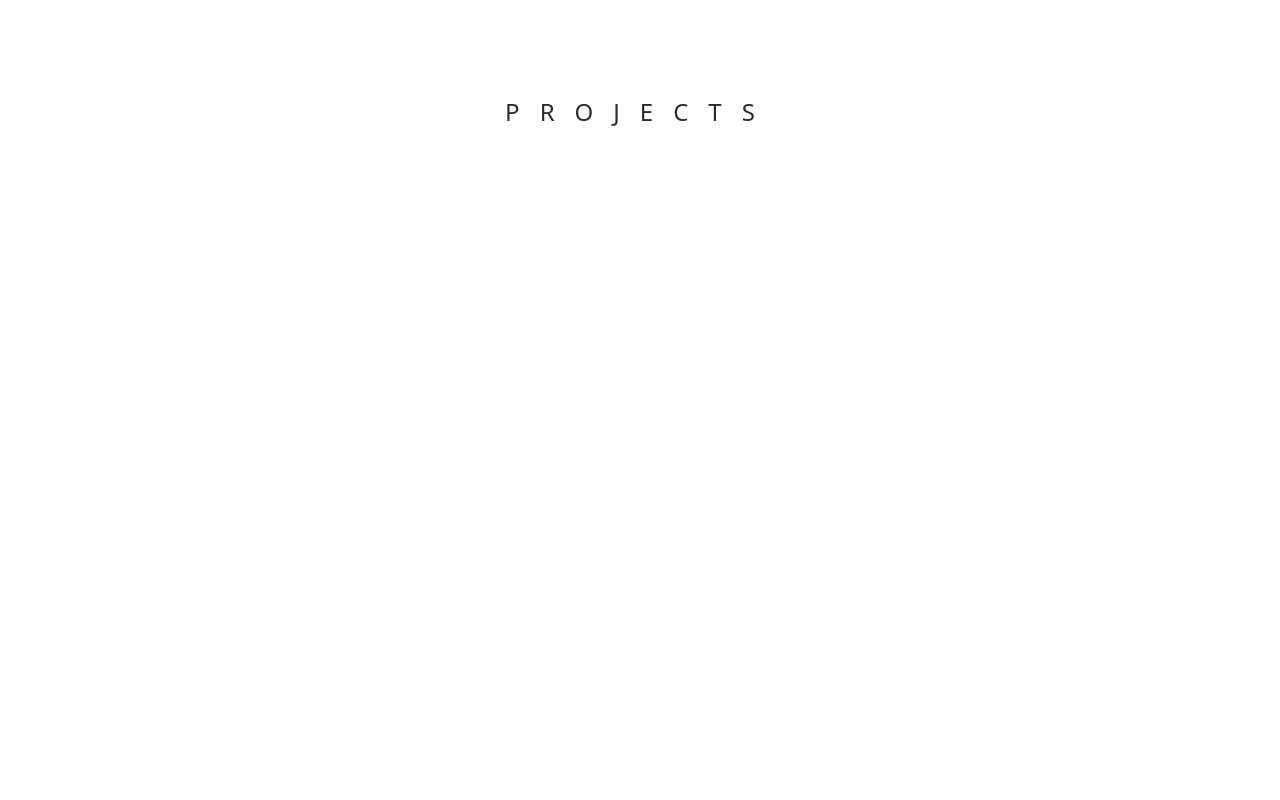
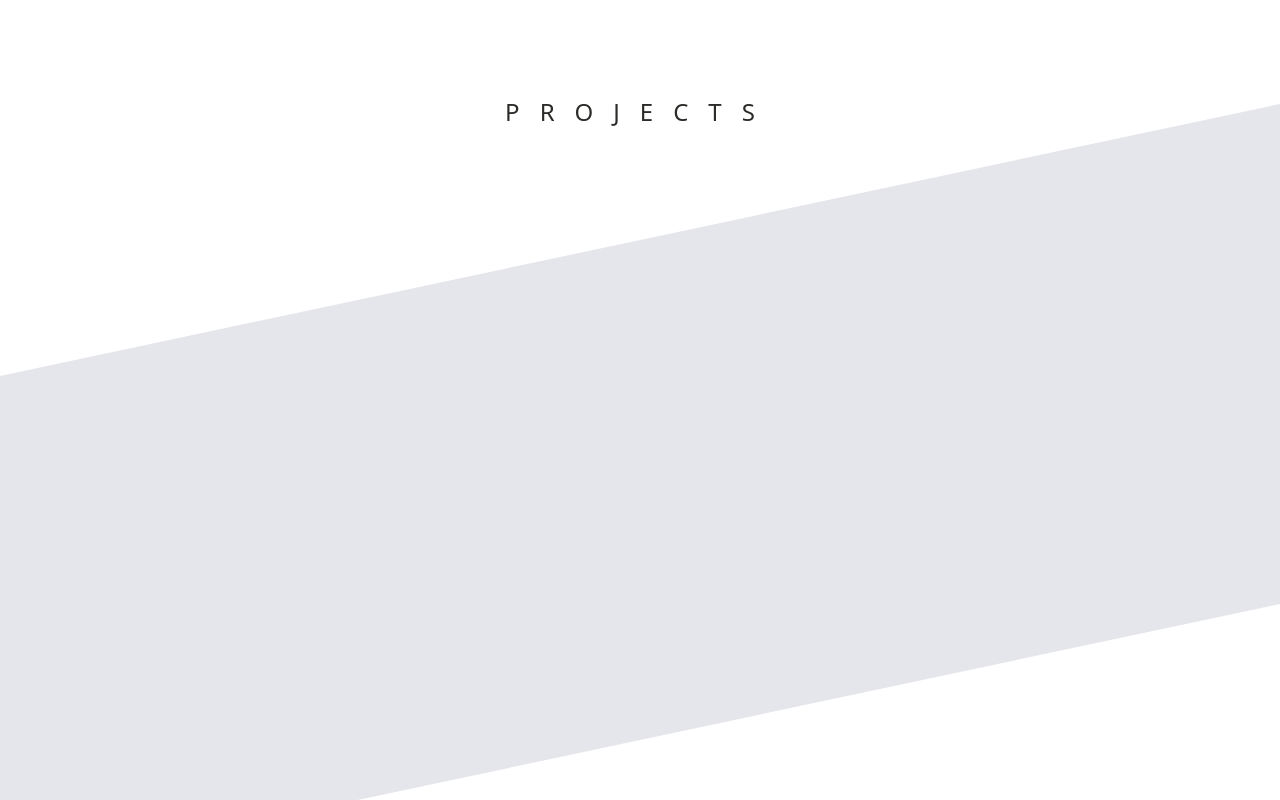
Before and after one commit to simoneya/portfolio-next.js, a Next.js app: page /components/Projects in a window 1280 px wide. Built offline with nearby package versions, Linux system fonts and the light colour scheme.

Commit message:
working on line

```diff
--- a/pages/components/Projects.tsx
+++ b/pages/components/Projects.tsx
@@ -5,7 +5,11 @@ type Props = {}
 export default function Projects({}: Props) {
   return (
     <div className="h-screen relative flex overflow-hidden flex-col text-left md:flex-row max-w-full justify-evenly mx-auto items-center z-0">
-        <h3 className="absolute top-24 uppercase tracking-[20px] text-[#2B2B28] text-2xl">Projects</h3>
+        <h3 className="absolute top-24 uppercase tracking-[20px] text-[#2B2B28] text-2xl">
+            Projects
+        </h3>
+
+        <div className="w-full absolute top-[30%] bg-[#060047]/10 left-0 h-[500px] -skew-y-12" />
     </div>
   );
 }
```
